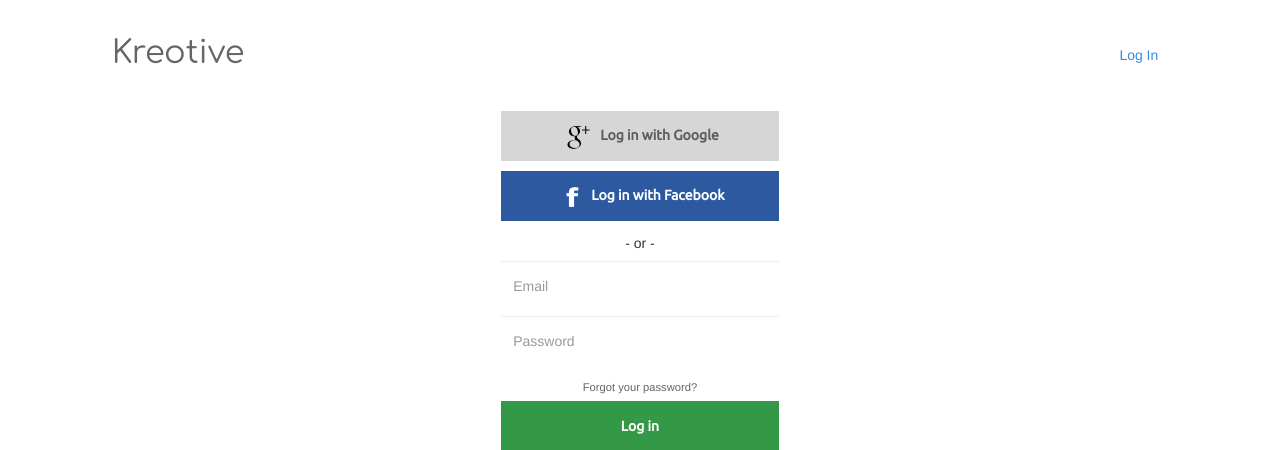
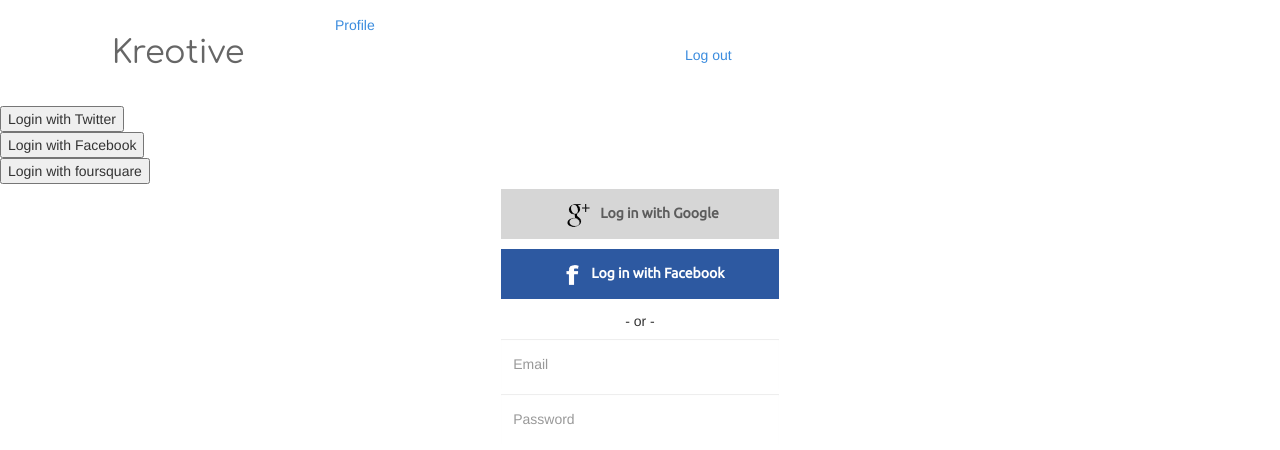
Before and after one commit to opendatakosovo/flask-api-app-framework, a Flask app: page /auth/login in a window 1280 px wide. Shown: the top 450 px of the page. Run offline with Flask 2, Linux system fonts and the light colour scheme; parts of the project's set-up code (start-up, migrations or seed data) failed here and were passed over; some libraries are stand-ins or nearby versions.

Commit message:
Initial flask-social implementation.

```diff
--- a/app/mod_auth/views.py
+++ b/app/mod_auth/views.py
@@ -1,8 +1,10 @@
-from flask import Blueprint, render_template, url_for, redirect, flash, jsonify
-from flask.ext.security import login_user , logout_user , current_user , login_required
+from flask import Blueprint, render_template, url_for, redirect, flash,\
+    jsonify, request, Response, current_app, session
+from flask.ext.security import login_user , logout_user , current_user ,\
+    login_required
+from flask.ext.principal import Principal, Identity, AnonymousIdentity, \
+    identity_changed
 from app import user_mongo_utils, bcrypt
-from flask import request
-from flask import Response
 import json
 from app.utils.user_mongo_utils import Roles
 
@@ -65,10 +67,21 @@
                 return render_template('mod_auth/log_in.html', error=error)
             elif password_check and email_check:
                 login_user(user_input)
+                # Tell Flask-Principal the identity changed
+                identity_changed.send(current_app._get_current_object(),
+                    identity=Identity(current_user.id))
                 # print current_user.is_authenticated()
                 return redirect(url_for('main.feed'))
 
 @mod_auth.route('/logout')
 def logout():
     logout_user()
+
+    # Remove session keys set by Flask-Principal
+    for key in ('identity.name', 'identity.auth_type'):
+        session.pop(key, None)
+
+    # Tell Flask-Principal the user is anonymous
+    identity_changed.send(current_app._get_current_object(),
+                          identity=AnonymousIdentity())
     return redirect(url_for('main.feed'))
--- a/app/templates/layout.html
+++ b/app/templates/layout.html
@@ -58,16 +58,20 @@
                         <div class="row">
                             <br>
                             <div class="col-md-12">
-                                <form id="log-in-form" class="hidden">
-                                    <div class=" col-md-10 text-center">
+                                 <form id="log-in-form" method="post" action="{{ url_for('auth.login') }}" class="hidden">
+                                    <div class=" col-md-4 col-md-offset-4 text-center">
                                         <button type="button" class="btn btn-log-in-google"><img src="../static/img/google-plus.png" /> Log in with Google</button>
                                         <button type="button" class="btn btn-log-in-facebook"><img src="../static/img/facebook.png" />Log in with Facebook</button>
                                         <br>
                                         <h5 class="text-center">- or -</h5>
-                                        <input type="email" class="form-control" align="middle" id="email-login" placeholder="Email">
-                                        <input type="password" class="form-control" id="pass-login" placeholder="Password">
-                                        <a href="" style="float: left; color:#666666; font-size: 0.8em;">Forgot your password?</a>
-                                        <button type="submit" class="btn btn-log-in">Log in</button>
+                                        <input name="email" type="email" class="form-control" align="middle" id="email-login" placeholder="Email">
+                                        <input name="password" type="password" class="form-control" id="pass-login" placeholder="Password">
+                                        <a href="" style="color:#666666; font-size: 0.8em;">Forgot your password?</a></br>
+                                            {% if error %}
+                                            <div style="color:red;">   {{ error }}</div>
+                                            {% endif %}
+                                         <button type="submit" class="btn btn-log-in">Log in</button><br />
+                                    Not registered? <a href="{{ url_for('auth.sign_up') }}">Sign up here!</a>
                                     </div>
                                 </form>
                             </div>
--- a/app/templates/mod_auth/log_in.html
+++ b/app/templates/mod_auth/log_in.html
@@ -5,6 +5,17 @@
 
     <section>
         <div class="row"><br>
+        {% macro social_login(provider_id, display_name) %}
+          <form action="{{ url_for('social.login', provider_id=provider_id) }}" method="POST">
+            <input type="submit" value="Login with {{ display_name }}" />
+          </form>
+        {% endmacro %}
+
+        {{ social_login('twitter', 'Twitter' )}}
+
+        {{ social_login('facebook', 'Facebook' )}}
+
+        {{ social_login('foursquare', 'foursquare' )}}
             <form id="log-in" method="post" action="{{ url_for('auth.login') }}">
                 <div class=" col-md-4 col-md-offset-4 text-center">
                     <button type="button" class="btn btn-log-in-google"><img src="../static/img/google-plus.png" /> Log in with Google</button>
--- a/app/templates/unregistered.html
+++ b/app/templates/unregistered.html
@@ -1,5 +1,5 @@
  <!--   This part is displayed when user is not logged in -->
-  {{current_user.roles.name}}
+
  {% if not current_user.is_authenticated %}
 <div id="un-registered">
     <div class="row">
--- a/app/utils/user_mongo_utils.py
+++ b/app/utils/user_mongo_utils.py
@@ -95,7 +95,6 @@
         self.username = 'Guest'
         self.id = None
         self.roles = []
-        self.is_authenticated = False
 
     def is_authenticated(self):
         return False
--- a/config-template.cfg
+++ b/config-template.cfg
@@ -3,6 +3,12 @@
 SECURITY_PASSWORD_SALT =
 SECURITY_REGISTREABLE =
 SECURITY_KEY =
+
+[SOCIAL]
+FACEBOOK_CONSUMER_KEY =
+FACEBOOK_CONSUMER_SECRET =
+GOOGLE_CONSUMER_KEY =
+GOOGLE_CONSUMER_SECRET =
 
 [Mongo]
 DB_NAME=
--- a/requirements.txt
+++ b/requirements.txt
@@ -2,3 +2,8 @@
 flask-bcrypt==0.5.2
 Flask-PyMongo==0.3.1
 flask-security==1.7.4
+Flask-Social==1.6.2
+Flask-OAuth
+http://github.com/pythonforfacebook/facebook-sdk/tarball/master
+oauth2client
+google-api-python-client
```
Also changed, not shown: app/__init__.py (+20 -0 lines).
